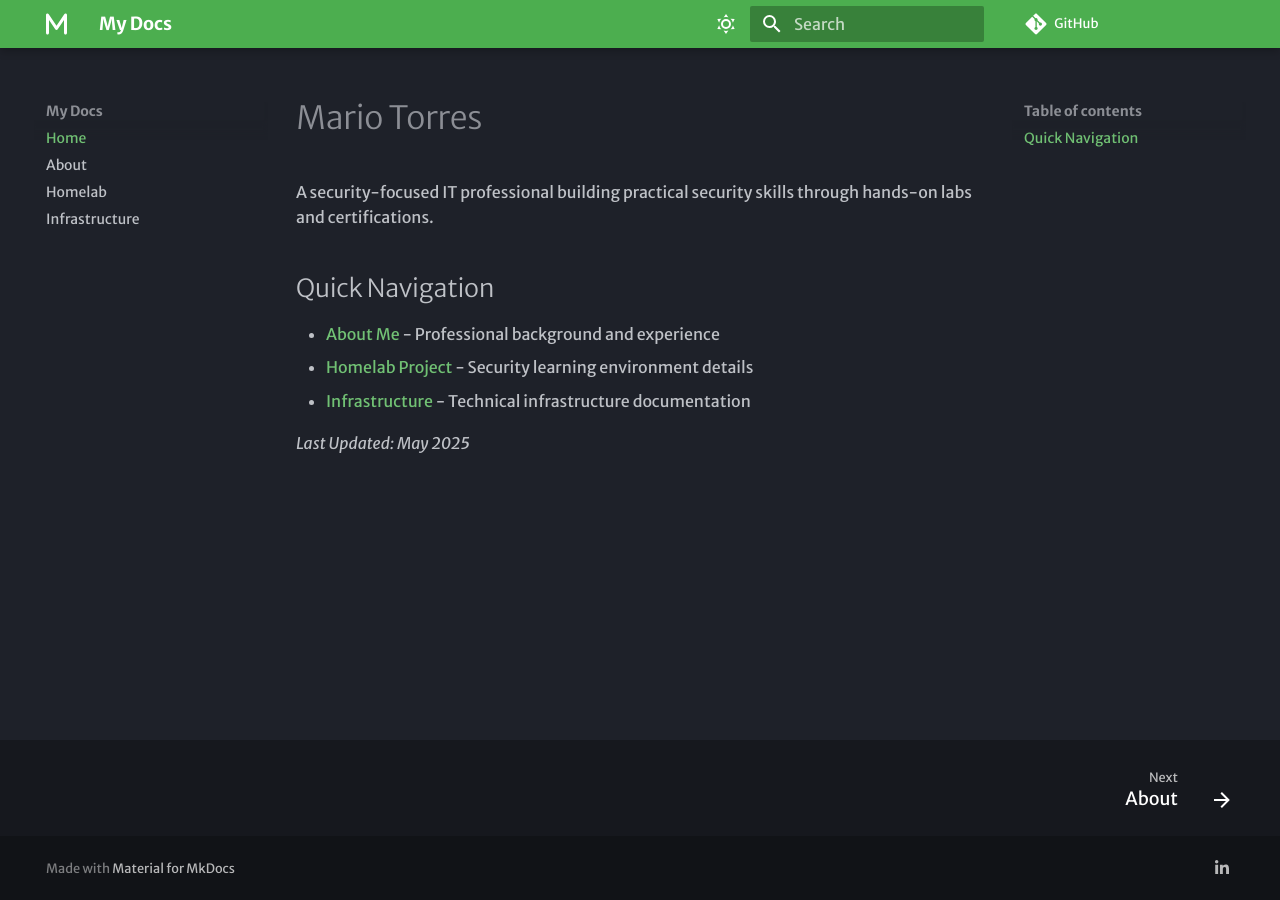
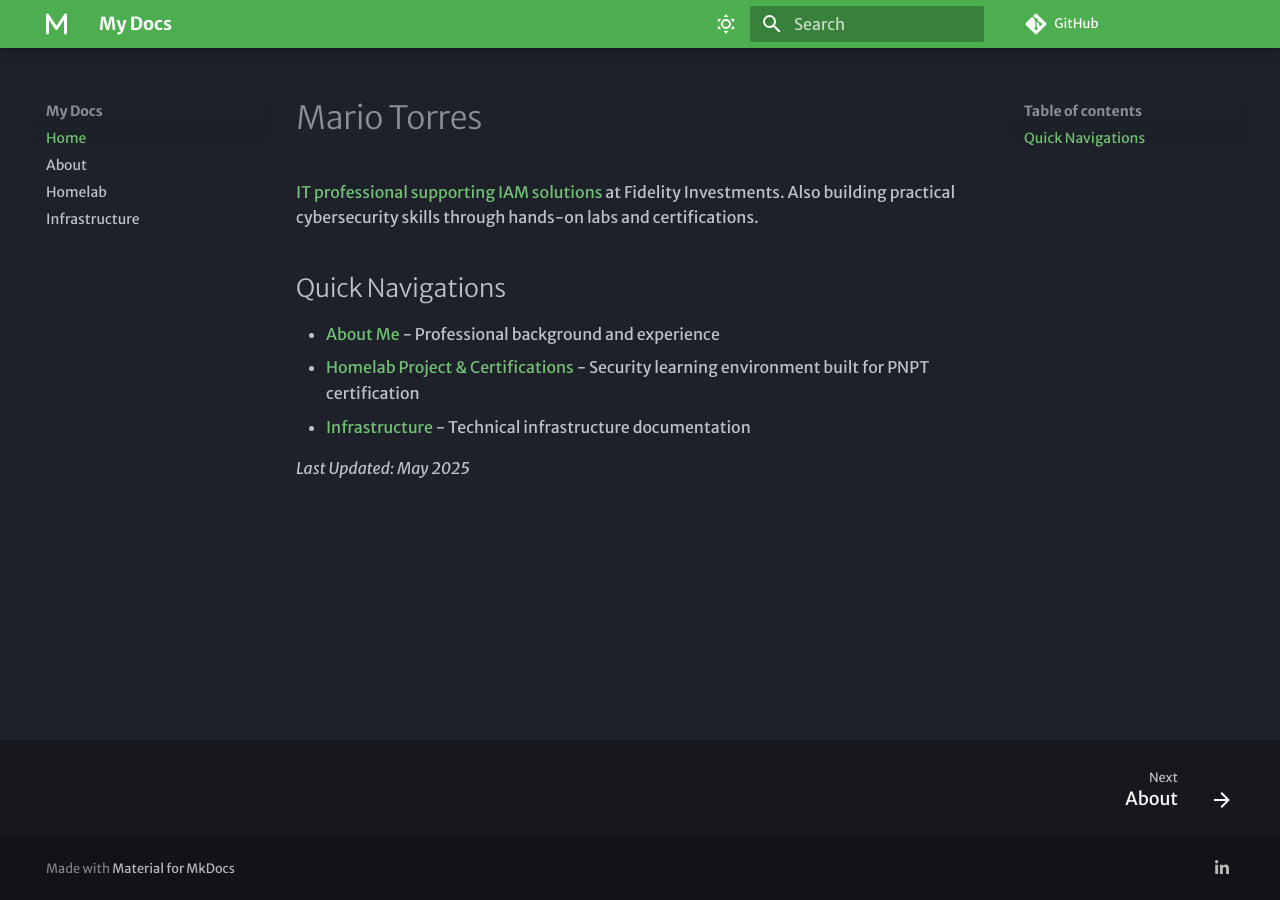
Before and after one commit to mariotorrestech/mkdocs-deploy, an MkDocs documentation site: the page built from docs/index.md, in a window 1280 px wide. Built offline with MkDocs 1.6.1 and Material for MkDocs 9.7.7, drawn with Linux system fonts in a browser that asks for light colours; some web fonts are replaced; comment, search, counter and statistics services are not loaded.

```diff
--- a/docs/index.md
+++ b/docs/index.md
@@ -6,12 +6,12 @@
 
 # Mario Torres
 
-A security-focused IT professional building practical security skills through hands-on labs and certifications.
+[IT professional supporting IAM solutions](about/) at Fidelity Investments. Also building practical cybersecurity skills through hands-on labs and certifications.
 
-## Quick Navigation
+## Quick Navigations
 
 - [About Me](about/) - Professional background and experience
-- [Homelab Project](homelab/index.md) - Security learning environment details
+- [Homelab Project & Certifications](homelab/index.md) - Security learning environment built for PNPT certification
 - [Infrastructure](infrastructure/index.md) - Technical infrastructure documentation
 
 *Last Updated: May 2025*
```
